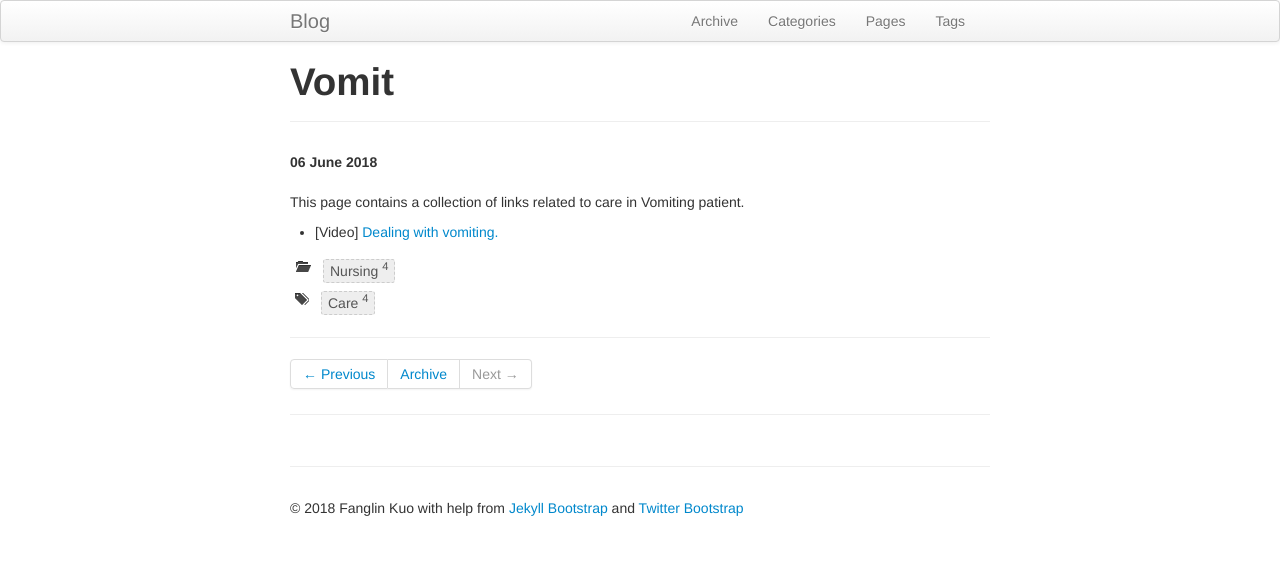
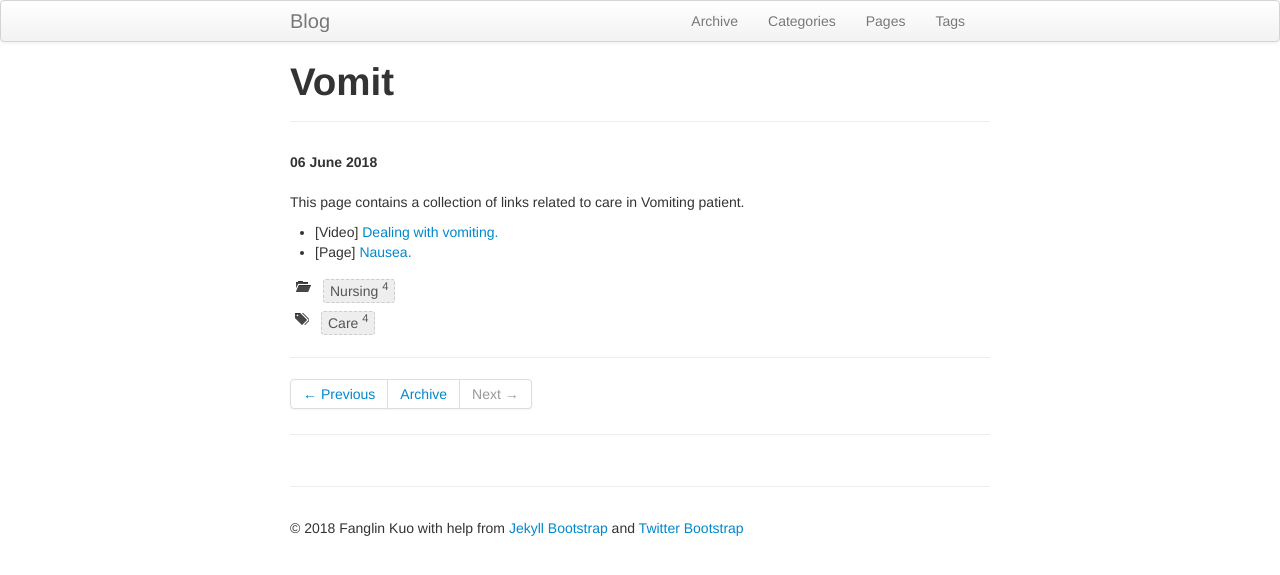
Before and after one commit to flkuo/blog, a Jekyll site: the page built from _posts/2018-06-06-Vomit.md, in a window 1280 px wide. Shown: the top 575 px of the page. Built offline with Jekyll 4.4.1, drawn with Linux system fonts in a browser that asks for light colours.

Commit message:
updated site

```diff
--- a/_posts/2018-06-06-Vomit.md
+++ b/_posts/2018-06-06-Vomit.md
@@ -10,3 +10,4 @@ This page contains a collection of links related to care in Vomiting patient.
 
 
 * [Video] [Dealing with vomiting.](https://www.minnanokaigo.com/channel/excretion/no4/)
+* [Page] [Nausea.](https://www.ncbi.nlm.nih.gov/pubmedhealth/PMHT0024775/)
```
